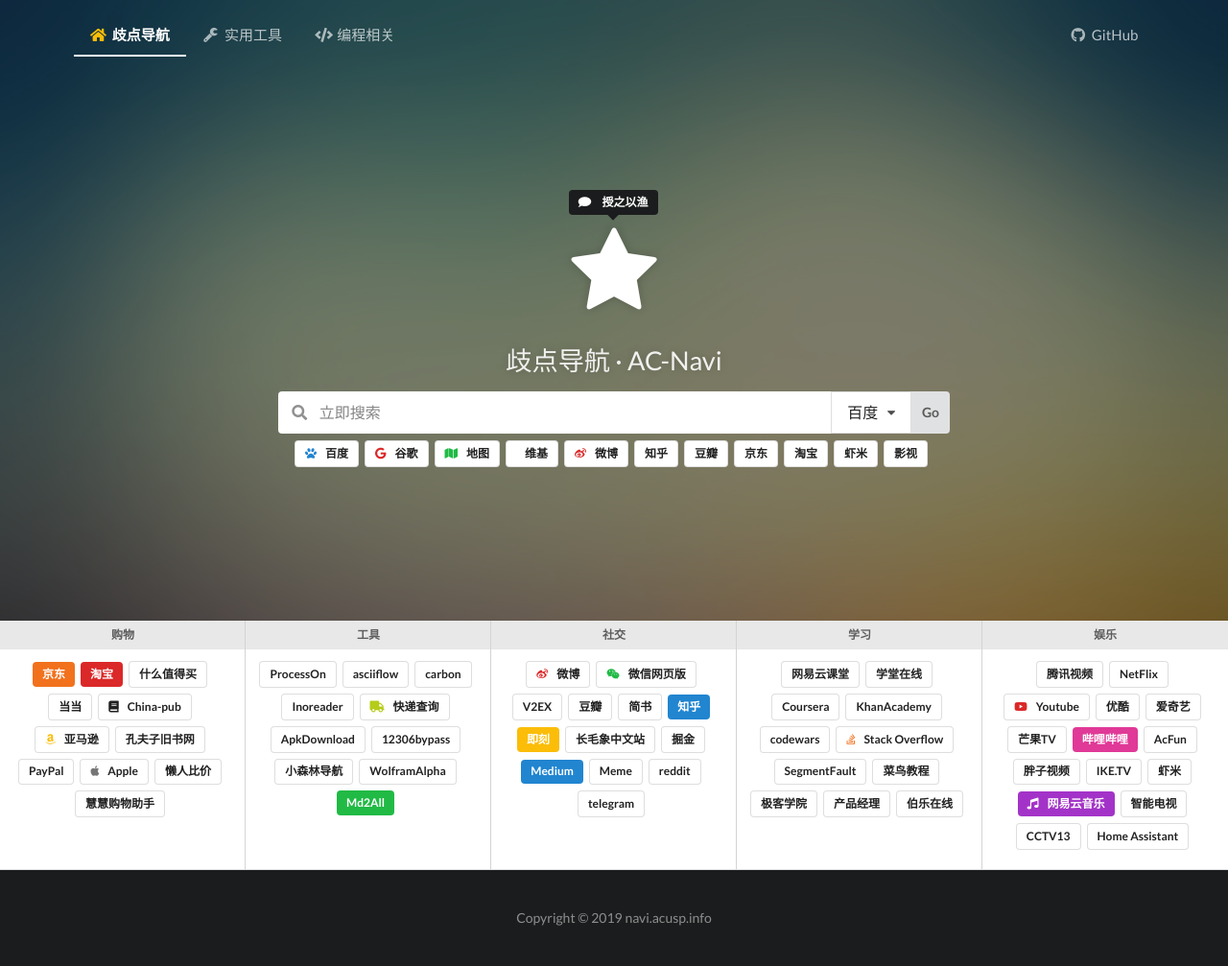
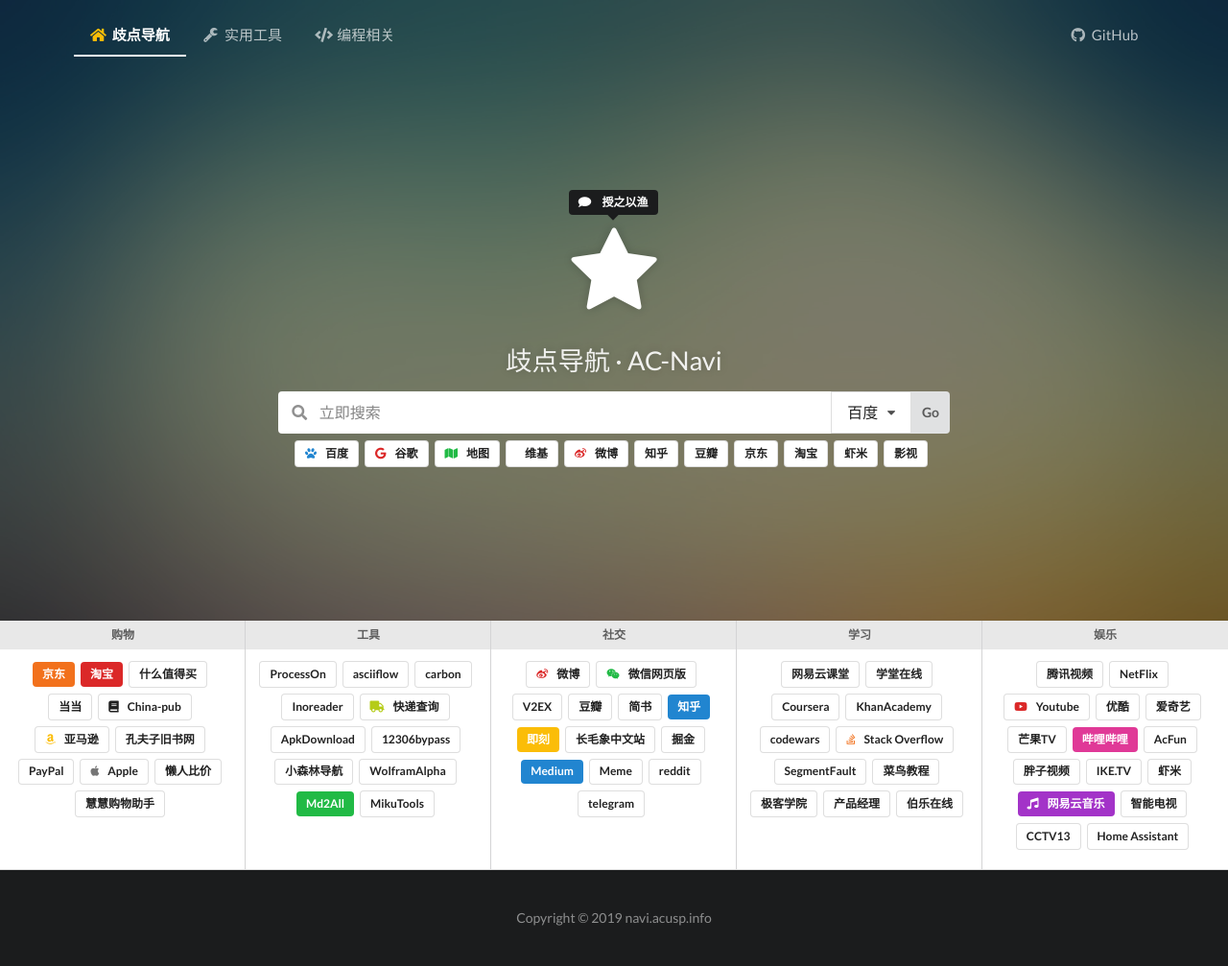
Before and after one commit to acusp/AC-Navi, a Jekyll site: the page built from index.html, in a window 1280 px wide. Shown: the whole page at 96% size. Built offline with Jekyll 4.4.1, drawn with Linux system fonts in a browser that asks for light colours; comment, search, counter and statistics services are not loaded.

Commit message:
Add mikutools

```diff
--- a/_data/home_links.yml
+++ b/_data/home_links.yml
@@ -92,6 +92,10 @@
     - name: Md2All
       style: green
       url: http://md.aclickall.com/
+
+    - name: MikuTools
+      style: basic
+      url: https://miku.tools/
 
 
   - category: 社交
```
